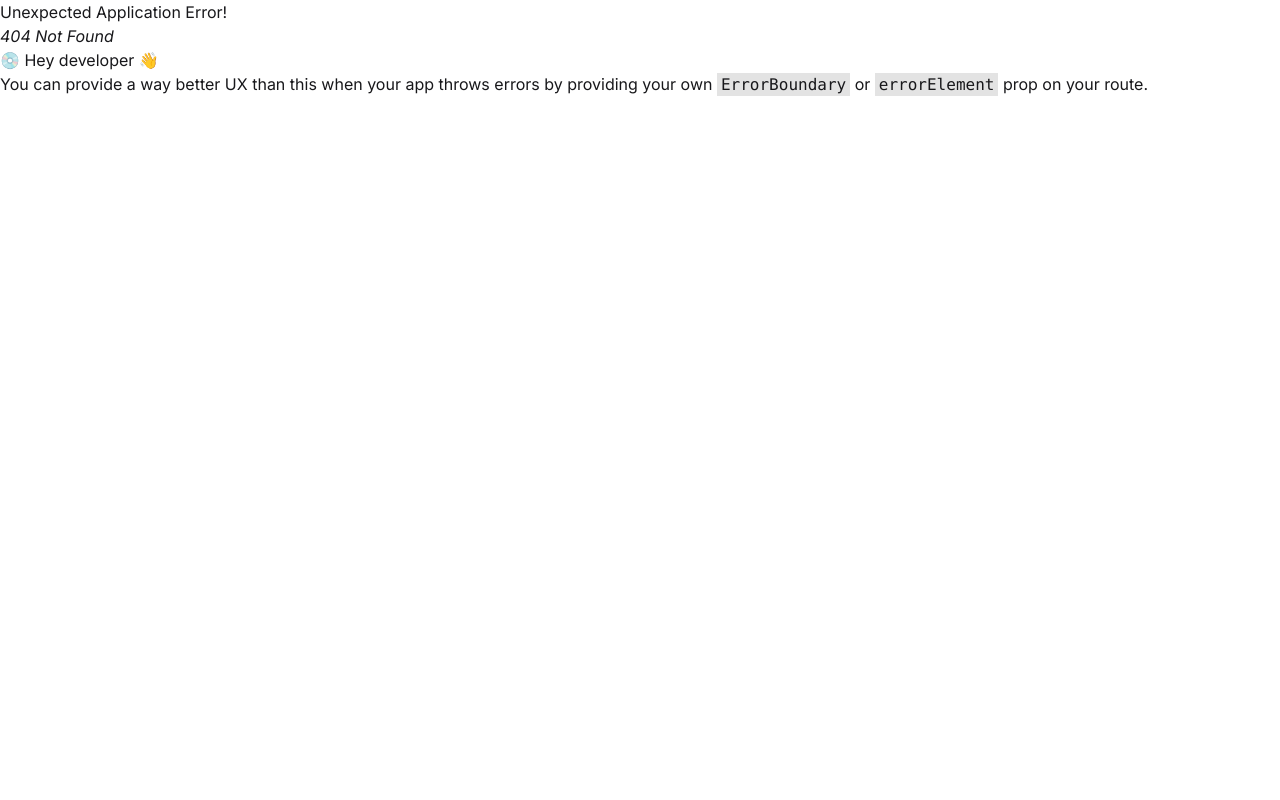
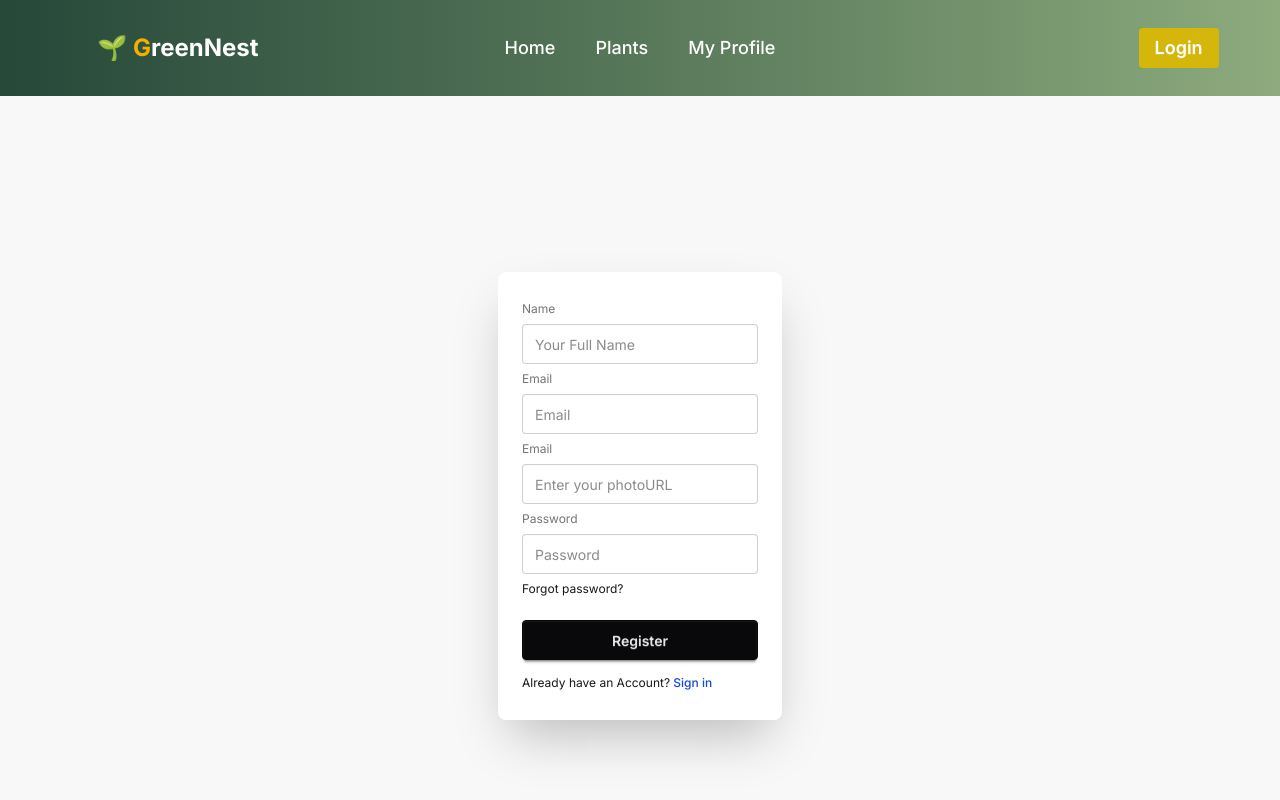
Before and after one commit to Antor-Chowdhury/GreenNest, a React (Vite) app: page /signup in a window 1280 px wide. Before the commit this address had no page. Shown: the top 800 px of the page. Built offline with nearby package versions, Linux system fonts and the light colour scheme.

Commit message:
added firebase

```diff
--- a/package.json
+++ b/package.json
@@ -11,6 +11,7 @@
   },
   "dependencies": {
     "@tailwindcss/vite": "^4.1.17",
+    "firebase": "^12.6.0",
     "lucide-react": "^0.554.0",
     "react": "^19.2.0",
     "react-dom": "^19.2.0",
--- a/src/components/Navbar.jsx
+++ b/src/components/Navbar.jsx
@@ -70,9 +70,12 @@ const NavBar = () => {
             <ul className="space-x-10 menu-horizontal px-1 text-lg">{links}</ul>
           </div>
           <div className="navbar-end">
-            <a className="btn text-lg text-white bg-[#d5b60a] border-none shadow-none">
+            <Link
+              to="/login"
+              className="btn text-lg text-white bg-[#d5b60a] border-none shadow-none"
+            >
               <span className="sm:block">Login</span>
-            </a>
+            </Link>
           </div>
         </div>
       </div>
--- /dev/null
+++ b/src/firebase/firebase.config.js
@@ -0,0 +1,18 @@
+import { initializeApp } from "firebase/app";
+import { getAuth } from "firebase/auth";
+
+const firebaseConfig = {
+  apiKey: import.meta.env.VITE_API_KEY,
+  authDomain: import.meta.env.VITE_AUTH_DOMAIN,
+  projectId: import.meta.env.VITE_PROJECT_ID,
+  storageBucket: import.meta.env.VITE_STORAGE_BUCKET,
+  messagingSenderId: import.meta.env.VITE_MESSAGING_SENDER_ID,
+  appId: import.meta.env.VITE_APP_ID,
+};
+
+// Initialize Firebase
+const app = initializeApp(firebaseConfig);
+
+const auth = getAuth(app);
+
+export default auth;
--- /dev/null
+++ b/src/pages/Login.jsx
@@ -0,0 +1,51 @@
+import React from "react";
+import { Link } from "react-router";
+
+const Login = () => {
+  return (
+    <div className="hero bg-base-200 min-h-screen">
+      <title>login</title>
+      <div className="hero-content flex-col lg:flex-row-reverse">
+        <div className="card bg-base-100 w-full max-w-sm shrink-0 shadow-2xl">
+          <div className="card-body">
+            <fieldset className="fieldset">
+              {/* Email */}
+              <label className="label">Email</label>
+              <input
+                type="email"
+                className="input"
+                placeholder="Email"
+                required
+              />
+
+              {/* Password */}
+              <label className="label">Password</label>
+              <input
+                type="password"
+                className="input"
+                placeholder="Password"
+                required
+              />
+              <div>
+                <a className="link link-hover">Forgot password?</a>
+              </div>
+              <button className="btn btn-neutral mt-4">Login</button>
+
+              <div className="mt-2">
+                <span>
+                  Don't have an Account?
+                  <Link className="text-blue-700 font-medium" to="/signup">
+                    {" "}
+                    Register
+                  </Link>
+                </span>
+              </div>
+            </fieldset>
+          </div>
+        </div>
+      </div>
+    </div>
+  );
+};
+
+export default Login;
--- /dev/null
+++ b/src/pages/Register.jsx
@@ -0,0 +1,69 @@
+import React from "react";
+import { Link } from "react-router";
+
+const Register = () => {
+  return (
+    <div className="hero bg-base-200 min-h-screen">
+      <title>login</title>
+      <div className="hero-content flex-col lg:flex-row-reverse">
+        <div className="card bg-base-100 w-full max-w-sm shrink-0 shadow-2xl">
+          <div className="card-body">
+            <fieldset className="fieldset">
+              {/* Name */}
+              <label className="label">Name</label>
+              <input
+                type="text"
+                className="input"
+                placeholder="Your Full Name"
+                required
+              />
+
+              {/* Email */}
+              <label className="label">Email</label>
+              <input
+                type="email"
+                className="input"
+                placeholder="Email"
+                required
+              />
+
+              {/* Photo-URL */}
+              <label className="label">Email</label>
+              <input
+                type="text"
+                className="input"
+                placeholder="Enter your photoURL"
+                required
+              />
+
+              {/* password */}
+              <label className="label">Password</label>
+              <input
+                type="password"
+                className="input"
+                placeholder="Password"
+                required
+              />
+              <div>
+                <a className="link link-hover">Forgot password?</a>
+              </div>
+              <button className="btn btn-neutral mt-4">Register</button>
+
+              <div className="mt-2">
+                <span>
+                  Already have an Account?
+                  <Link className="text-blue-700 font-medium" to="/login">
+                    {" "}
+                    Sign in
+                  </Link>
+                </span>
+              </div>
+            </fieldset>
+          </div>
+        </div>
+      </div>
+    </div>
+  );
+};
+
+export default Register;
```
Also changed, not shown: src/router/Routes.jsx (+10 -0 lines), 1 other file (tests, documents, lock files or other folders).
